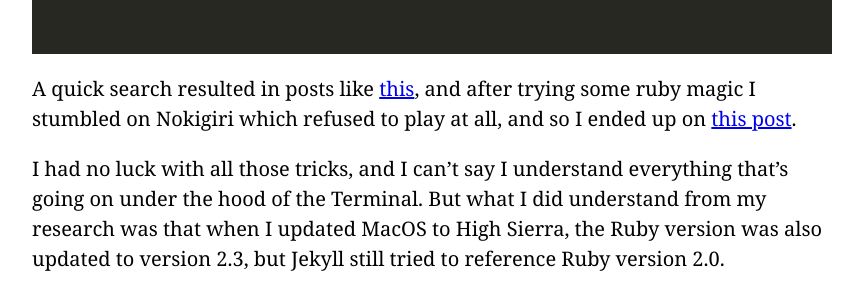
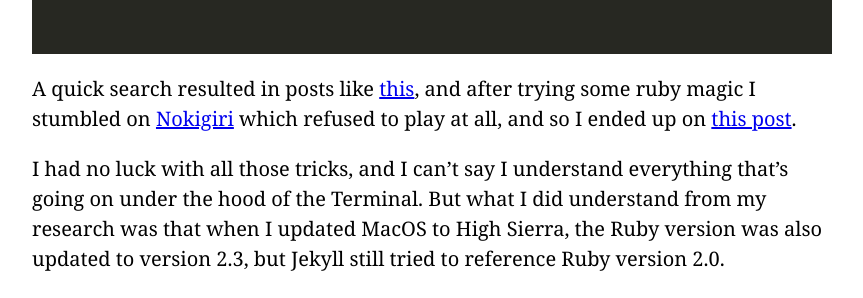
Before and after one commit to pekkos/pekkos.github.io, a Jekyll site: the page built from _posts/2018-04-16-running-jekyll-on-high-sierra.md, in a window 1280 px wide. Shown: the part 695-993 px from the top of the page, without its empty margins (208-1071 px from the left). Built offline with Jekyll 4.4.1, drawn with Linux system fonts in a browser that asks for light colours; comment, search, counter and statistics services are not loaded; part of the change alters nothing that is shown.

````diff
--- a/_posts/2018-04-16-running-jekyll-on-high-sierra.md
+++ b/_posts/2018-04-16-running-jekyll-on-high-sierra.md
@@ -14,7 +14,7 @@ Which they didn't. Well, for the most part they did, but Jekyll refused to play
 /System/Library/Frameworks/Ruby.framework/Versions/2.0/usr/
 bin/ruby: bad interpreter: No such file or directory
 ```
-A quick search resulted in posts like [this](https://github.com/jekyll/jekyll/issues/6637), and after trying some ruby magic I stumbled on Nokigiri which refused to play at all, and so I ended up on [this post](https://stackoverflow.com/questions/46866828/ruby-nokogiri-gem-install-mac-osx-high-sierra).
+A quick search resulted in posts like [this](https://github.com/jekyll/jekyll/issues/6637), and after trying some ruby magic I stumbled on [Nokigiri](https://github.com/sparklemotion/nokogiri) which refused to play at all, and so I ended up on [this post](https://stackoverflow.com/questions/46866828/ruby-nokogiri-gem-install-mac-osx-high-sierra).
 
 I had no luck with all those tricks, and I can't say I understand everything that's going on under the hood of the Terminal. But what I did
 understand from my research was that when I updated MacOS to High Sierra, the Ruby version was also updated to version 2.3, but Jekyll still tried to reference Ruby version 2.0.
````
